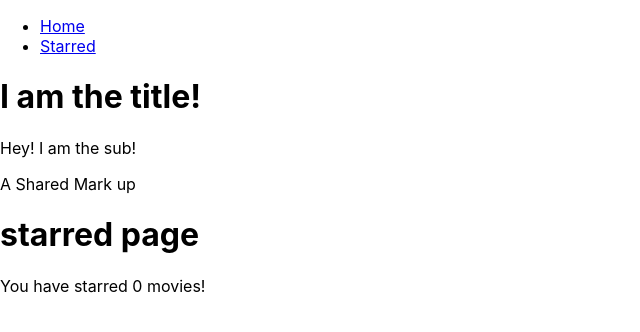
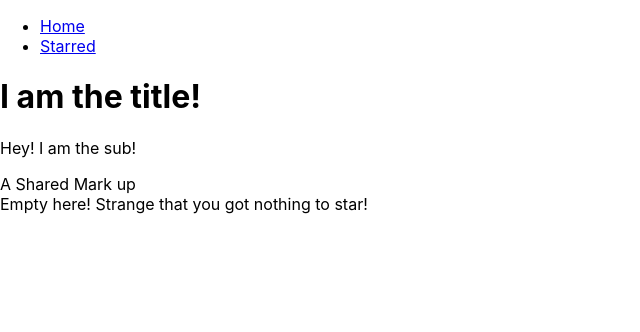
Before and after one commit to 2MO5/boxOfficeApp, a React (Create React App) app: page /starred in a window 1280 px wide. Shown: the top 332 px of the page, without its empty margins (0-640 px from the left). Built offline with nearby package versions, Linux system fonts and the light colour scheme.

Commit message:
eslint changes, fetched data for starred and displayed it

```diff
--- a/src/api/tvmaze.js
+++ b/src/api/tvmaze.js
@@ -17,3 +17,14 @@ export const searchForShows = query => apiGet(`/search/shows?q=${query}`); //<==
 export const searchForPeople = query => apiGet(`/search/people?q=${query}`);
 export const getShowById = showId =>
   apiGet(`/shows/${showId}?embed[]=seasons&embed[]=cast`);
+export const getShowsByIds = async showIds => {
+  // get all the showIds and their info into one place
+  // which we are going to use as a promise
+  // these promises are not dependent on each other that's why we can handle 'em parrallely
+  const promises = showIds.map(showId => apiGet(`/shows/${showId}`));
+
+  const result = await Promise.all(promises); //resolve the whole array at once
+  // [reolve1,resolve2, null, undefined] order is retained
+  console.log('result: ', result);
+  return result; //we're gonna have an array of shows
+};
--- a/src/pages/Starred.jsx
+++ b/src/pages/Starred.jsx
@@ -1,16 +1,54 @@
+import { useQuery } from '@tanstack/react-query';
 import React from 'react';
 import { Link } from 'react-router-dom';
+import { getShowById, getShowsByIds } from '../api/tvmaze';
+import ShowGrid from '../components/shows/ShowGrid';
 import { useStarredShows } from '../lib/useStarredShows';
 
 function Starred() {
-  const [starredShows] = useStarredShows(); //only need the data here. No action
+  //the arraay of ids in local storage
+  const [starredShowsIds] = useStarredShows(); //only need the data here. No action
 
-  return (
-    <div>
-      <h1>starred page</h1>
-      You have starred {starredShows.length} movies!
-    </div>
-  );
+  //querying the data for the starred shows
+  const { data: starredShows, error: starredShowsError } = useQuery({
+    queryKey: ['starred', starredShowsIds], //starredshows only contains the ids and we're passing all of 'em here!
+    // queryFn: () => {
+    //   //we need our result to contain show property
+    //   getShowById(starredShowsIds).then(result =>
+    //     result.map(showData => {
+    //       return { showData };
+    //     })
+    //   );
+    // },
+    queryFn: () =>
+      //we need our result to contain show property
+      getShowsByIds(starredShowsIds).then(
+        result =>
+          // result.map(showData => ({ showData })) <==Doesn't work?
+          result.map(show => ({ show })) //we should pass it 'show' it can pass the right data
+      ),
+    refetchOnWindowFocus: false,
+  });
+
+  console.log('starredShows: ', { starredShows });
+
+  if (starredShows?.length > 0) {
+    return (
+      <>
+        <p> You have starred {starredShowsIds.length} movies!</p>
+
+        <ShowGrid shows={starredShows} />
+      </>
+    );
+  }
+  if (starredShows?.length === 0) {
+    return <div>Empty here! Strange that you got nothing to star!</div>;
+  }
+  if (starredShowsError) {
+    return <div>Error!!! {starredShowsError.message}</div>;
+  }
+
+  return <div>Wait! It is loading!</div>;
 }
 
 export default Starred;
```
Also changed, not shown: 1 other file (tests, documents, lock files or other folders).
